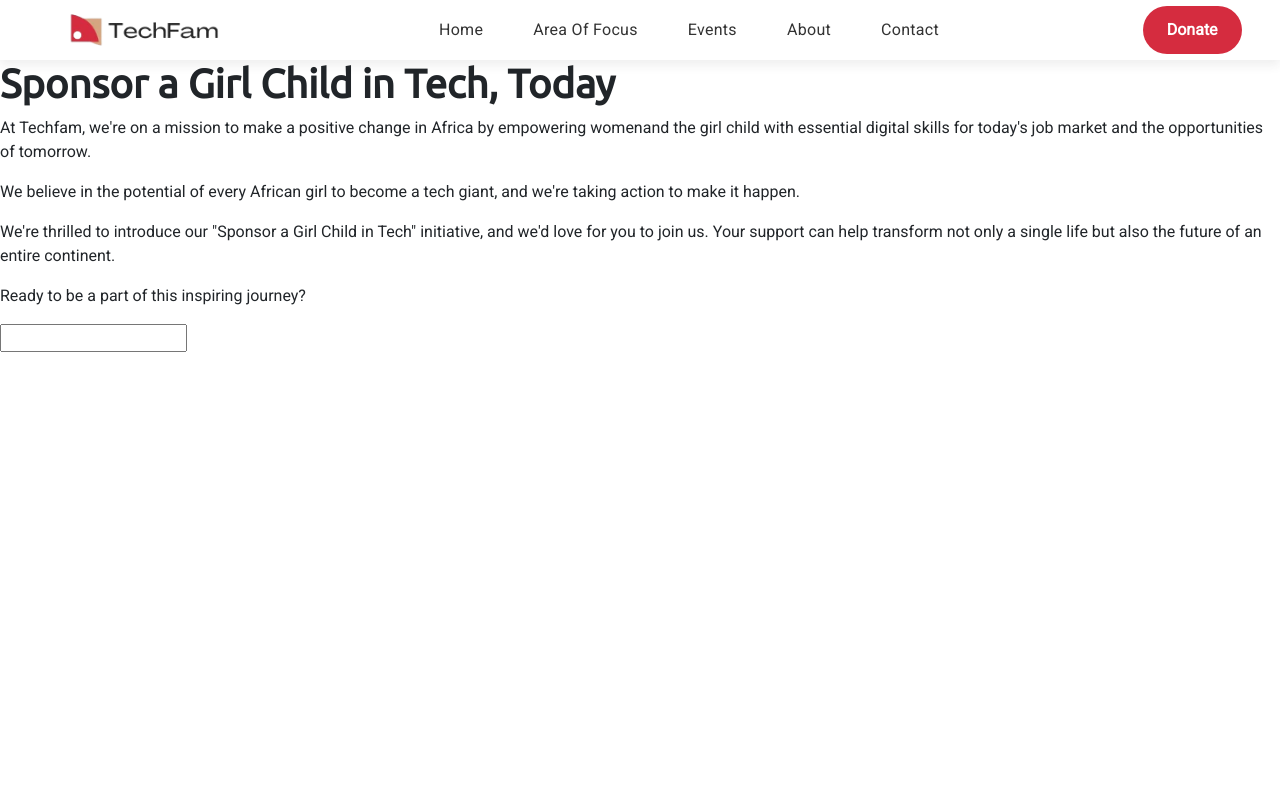
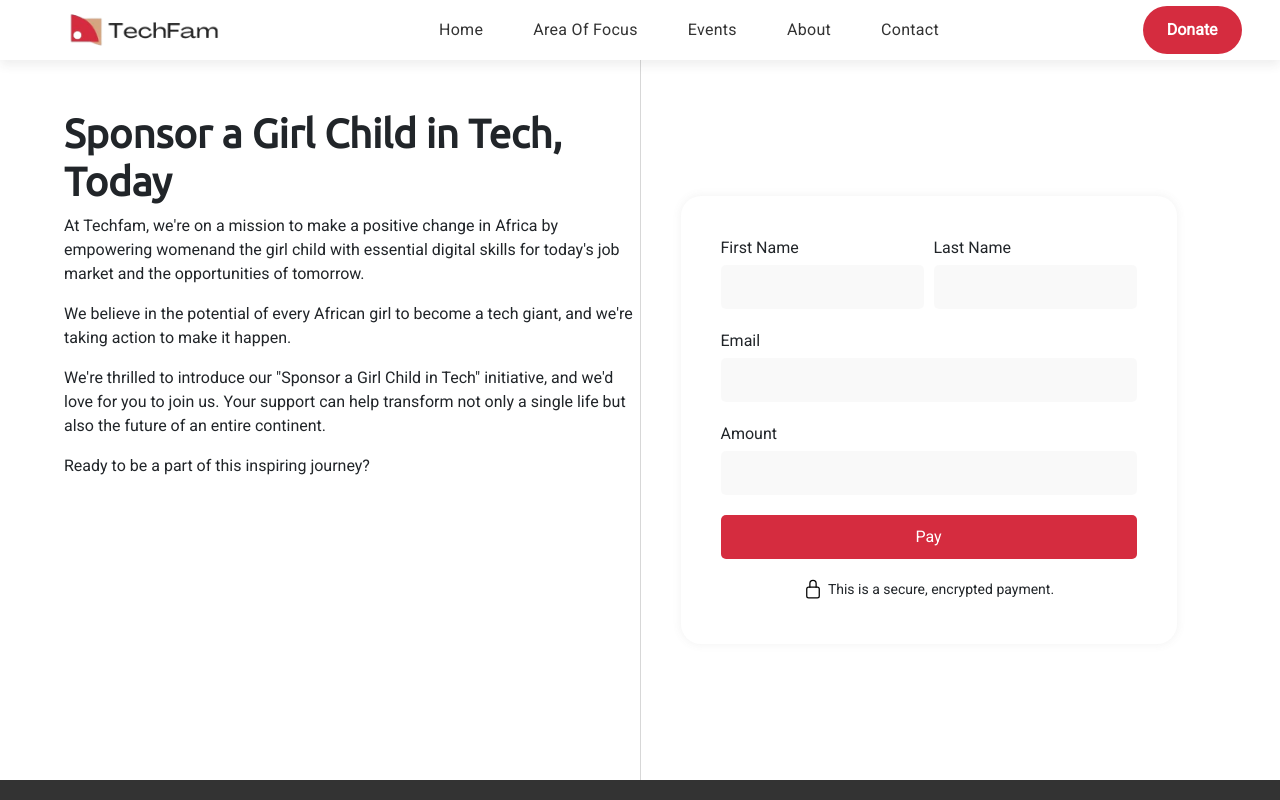
Before and after one commit to Techeritage/techfam, a React (Vite) app: page /#/donate in a window 1280 px wide. Shown: the top 800 px of the page. Built offline with nearby package versions, Linux system fonts and the light colour scheme.

Commit message:
payment integration

```diff
--- a/package.json
+++ b/package.json
@@ -13,6 +13,7 @@
     "preview": "vite preview"
   },
   "dependencies": {
+    "@paystack/inline-js": "^2.14.3",
     "bootstrap": "^5.3.2",
     "react": "^18.2.0",
     "react-bootstrap": "^2.10.1",
--- /dev/null
+++ b/src/Components/CSS/Donate.css
@@ -0,0 +1,108 @@
+.donate-main {
+  display: flex;
+  padding: 0 5%;
+  height: 90vh;
+}
+
+.pay-cont {
+  padding: 40px;
+  box-shadow: 0px 0px 10px rgba(105, 105, 105, 0.089);
+  border-radius: 20px;
+}
+
+.pay-cont button {
+  width: 100%;
+  border: none;
+  outline: none;
+  background: #d52c3f;
+  color: white;
+  padding: 10px 0;
+  border-radius: 5px;
+}
+
+.dm-cont1,
+.dm-cont2 {
+  flex-basis: 50%;
+}
+
+.dm-cont1 {
+  padding-top: 50px;
+}
+
+.dm-cont2 {
+ border-left: 1px solid rgba(128, 128, 128, 0.315);
+ display: flex;
+ justify-content: center;
+ align-items: center;
+}
+
+.form-group {
+  display: flex;
+  flex-direction: column;
+  width: 100%;
+  margin-bottom: 20px;
+}
+
+.form-group input {
+  width: 100%;
+  border: none;
+  outline: none;
+  padding: 10px;
+  border-radius: 5px;
+  margin-top: 5px;
+  background-color: #f5f5f5a1;
+}
+
+.form-cont {
+  display: flex;
+  width: 100%;
+  gap: 10px;
+}
+
+.secure {
+  display: flex;
+  justify-content: center;
+  align-items: center;
+  gap: 5px;
+  margin-top: 15px;
+}
+
+.secure img {
+  width: 20px;
+}
+
+.secure .p {
+  display: flex;
+  justify-content: center;
+  height: 30px;
+  align-items: center;
+}
+
+.secure p {
+  margin-bottom: 0;
+  font-size: 14px;
+}
+
+@media only screen and (max-width: 576px) {
+  .donate-main {
+    display: flex;
+    height: fit-content;
+   flex-direction: column;
+   padding: 0 3% 50px;
+  }
+
+  .dm-cont1 {
+    padding-top: 30px;
+  }
+
+  .dm-cont2 {
+    margin-top: 20px;
+    border: none;
+  }
+
+  .pay-cont {
+    padding: 15px;
+    border-radius: 10px;
+  }
+
+}
--- a/src/Components/CSS/oneEventPage.css
+++ /dev/null
@@ -1,96 +0,0 @@
-.oneEvent {
-  background-color: #f3f3f33d;
-}
-
-.oeg-1 h1 {
-  font-weight: 500;
-}
-
-.desc, .link {
-  margin-top: 10px;
-}
-
-.link {
-  font-weight: 600;
-}
-
-.oeg-2 h4 {
-  font-size: 17px;
-  letter-spacing: 0.2px;
-}
-
-.det-e {
-  padding: 10px 5% 0;
-}
-
-.eee {
-  font-weight: 500;
-  font-size: 15px;
-  color: #d6a682;
-}
-
-.link a {
-  color: #d52c3f;
-}
-
-.time {
-  color: #555555;
-  font-weight: 600;
-  font-size: 14px;
-  letter-spacing: 0.2px;
-}
-
-.time span {
-  margin-right: 5px;
-}
-
-.oneEvent-grid {
-  padding: 50px 5%;
-  display: grid;
-  gap: 20px;
-  grid-template-columns: 1fr;
-}
-
-.oeg-2 .img {
-  width: 100%;
-  height: 350px;
-  object-fit: cover;
-  object-position: top;
-  margin-bottom: 20px;
-}
-
-@media screen and (max-width: 640px) {
-  .oneEvent-grid {
-    grid-template-columns: 1fr;
-    padding: 0 0;
-    height: 100%;
-    margin: 0;
-  }
-
-  .oeg-2 {
-    padding-bottom: 30px;
-  }
-
-  .oeg-2 .img {
-    width: 100%;
-    border-radius: 0;
-  }
-
-  .oeg-1 h1 {
-    padding: 0 3%;
-  }
-
-  .det-e {
-    padding: 0 3% ;
-  }
-
-  .eee {
-    margin-top: 20px;
-    padding: 0 3%;
-  }
-
-  .oeg-2 h4 {
-    font-size: 15px;
-    color: #333333;
-  }
-}
--- a/src/Components/PaystackForm.jsx
+++ b/src/Components/PaystackForm.jsx
@@ -1,13 +1,91 @@
-import React from 'react'
+import React, { useState } from "react";
+import PaystackPop from "@paystack/inline-js";
+import Lock from "../assets/lock.svg";
 
 const PaystackForm = () => {
+  const [email, setEmail] = useState("");
+  const [firstName, setFirstName] = useState("");
+  const [lastName, setLastName] = useState("");
+  const [amount, setAmount] = useState();
+
+  const handlePayment = (e) => {
+    e.preventDefault();
+
+    const paystack = new PaystackPop();
+    paystack.newTransaction({
+      key: "pk_test_f4308392c10581333564f84ea82394cfddced7c7",
+      amount: amount * 100,
+      email,
+      firstName,
+      lastName,
+      onSuccess(transaction) {
+        let message = `Payment Complete! Reference ${transaction.reference}`;
+        alert(message);
+        setAmount("");
+        setEmail("");
+        setFirstName("");
+        setLastName("");
+      },
+      onCancel() {
+        alert("payment cancelled");
+      },
+    });
+  };
+
   return (
-    <div>
-      <form>
-        <input type="text" />
+    <div className="pay-cont">
+      <form onSubmit={handlePayment}>
+        <div className="form-cont">
+          <div className="form-group">
+            <label htmlFor="fname">First Name</label>
+            <input
+              type="text"
+              id="fname"
+              value={firstName}
+              onChange={(e) => setFirstName(e.target.value)}
+            />
+          </div>
+          <div className="form-group">
+            <label htmlFor="fname">Last Name</label>
+            <input
+              type="text"
+              id="lname"
+              value={lastName}
+              onChange={(e) => setLastName(e.target.value)}
+            />
+          </div>
+        </div>
+
+        <div className="form-group">
+          <label htmlFor="fname">Email</label>
+          <input
+            type="email"
+            id="email"
+            value={email}
+            onChange={(e) => setEmail(e.target.value)}
+          />
+        </div>
+        <div className="form-group">
+          <label htmlFor="amt">Amount</label>
+          <input
+            type="number"
+            id="amt"
+            value={amount}
+            onChange={(e) => setAmount(e.target.value)}
+          />
+        </div>
+
+        <button type="submit">Pay</button>
+        <div className="secure">
+          <img src={Lock} />
+
+          <div className="p">
+            <p>This is a secure, encrypted payment.</p>
+          </div>
+        </div>
       </form>
     </div>
-  )
-}
+  );
+};
 
-export default PaystackForm
+export default PaystackForm;
--- a/src/pages/Donate.jsx
+++ b/src/pages/Donate.jsx
@@ -1,50 +1,58 @@
-import React, { useState } from 'react';
-import { Link } from 'react-router-dom';
-import Header from '../Components/Header';
-import ScrollHeader from '../Components/ScrollHeader';
-import PaystackForm from '../Components/PaystackForm';
+import React, { useState } from "react";
+import { Link } from "react-router-dom";
+import "../Components/CSS/Donate.css";
+import Header from "../Components/Header";
+import ScrollHeader from "../Components/ScrollHeader";
+import PaystackForm from "../Components/PaystackForm";
+import Footer from "../Components/Footer";
 
 const Donate = () => {
   const [mobileNav, setMobileNav] = useState(false);
   const showMobileNav = () => {
     setMobileNav(true);
-  }
+  };
 
   const closeMobileNav = () => {
     setMobileNav(false);
-  }
+  };
   return (
-    <div className='Donate'>
+    <div className="Donate">
       {mobileNav && (
         <div className="mobile-nav">
-          <div className='close-cont'>
+          <div className="close-cont">
             <div onClick={closeMobileNav}>&times;</div>
           </div>
-          <div className='mobile-nav-link-cont'>
+          <div className="mobile-nav-link-cont">
             <ul>
               <Link to="/">
-                <li>
-                  Home
-                </li>
-                <div className={location.pathname === '/' ? 'link-border' : ''}></div>
+                <li>Home</li>
+                <div
+                  className={location.pathname === "/" ? "link-border" : ""}
+                ></div>
               </Link>
               <Link to="/events">
-                <li>
-                  Events
-                </li>
-                <div className={location.pathname === '/events' ? 'link-border' : ''}></div>
+                <li>Events</li>
+                <div
+                  className={
+                    location.pathname === "/events" ? "link-border" : ""
+                  }
+                ></div>
               </Link>
               <Link to="/about">
-                <li>
-                  About
-                </li>
-                <div className={location.pathname === '/about' ? 'link-border' : ''}></div>
+                <li>About</li>
+                <div
+                  className={
+                    location.pathname === "/about" ? "link-border" : ""
+                  }
+                ></div>
               </Link>
               <Link to="/contact">
-                <li>
-                  Contact
-                </li>
-                <div className={location.pathname === '/contact' ? 'link-border' : ''}></div>
+                <li>Contact</li>
+                <div
+                  className={
+                    location.pathname === "/contact" ? "link-border" : ""
+                  }
+                ></div>
               </Link>
             </ul>
           </div>
@@ -52,35 +60,39 @@ const Donate = () => {
       )}
       <nav>
         <div>
-          <Header showMobileNav = {showMobileNav} />
+          <Header showMobileNav={showMobileNav} />
         </div>
       </nav>
-      <ScrollHeader showMobileNav = {showMobileNav} />
-      <main>
-        <h1>
-          Sponsor a Girl Child in Tech, Today
-        </h1>
-        <p>At Techfam, we're on a mission to make a positive change in Africa by empowering
-          womenand the girl child with essential digital skills for today's job market and the
-          opportunities of tomorrow.
-        </p>
-        <p>
-          We believe in the potential of every African girl to become a tech giant, and we're
-          taking action to make it happen.
-        </p>
-        <p>
-          We're thrilled to introduce our "Sponsor a Girl Child in Tech" initiative, and we'd love
-          for you to join us. Your support can help transform not only a single life but also the
-          future of an entire continent.
-        </p>
-        <p>
-          Ready to be a part of this inspiring journey?
-        </p>
+      <ScrollHeader showMobileNav={showMobileNav} />
+      <main className="donate-main">
+        <div className="dm-cont1">
+          <h1>Sponsor a Girl Child in Tech, Today</h1>
+          <p>
+            At Techfam, we're on a mission to make a positive change in Africa
+            by empowering womenand the girl child with essential digital skills
+            for today's job market and the opportunities of tomorrow.
+          </p>
+          <p>
+            We believe in the potential of every African girl to become a tech
+            giant, and we're taking action to make it happen.
+          </p>
+          <p>
+            We're thrilled to introduce our "Sponsor a Girl Child in Tech"
+            initiative, and we'd love for you to join us. Your support can help
+            transform not only a single life but also the future of an entire
+            continent.
+          </p>
+          <p>Ready to be a part of this inspiring journey?</p>
+        </div>
+        <div className="dm-cont2">
+          <PaystackForm />
+        </div>
+      </main>
+      <footer>
+        <Footer />
+      </footer>
+    </div>
+  );
+};
 
-        <PaystackForm />
-      </main>
-    </div>
-  )
-}
-
-export default Donate
+export default Donate;
--- a/src/pages/OneEventPage.jsx
+++ b/src/pages/OneEventPage.jsx
@@ -1,9 +1,6 @@
 import { Link, useLocation } from "react-router-dom";
-import Event1 from "../assets/event1.webp";
-import "../Components/CSS/OneEventPage.css";
 import Header from "../Components/Header";
 import clock from "../assets/clock.png";
-import date from "../assets/notepad.png";
 import venue from "../assets/venue.png";
 import { useState } from "react";
 import ScrollHeader from "../Components/ScrollHeader";
```
Also changed, not shown: src/Components/CSS/Event.css (+98 -0 lines), src/assets/lock.svg (added), 1 other file (tests, documents, lock files or other folders).
